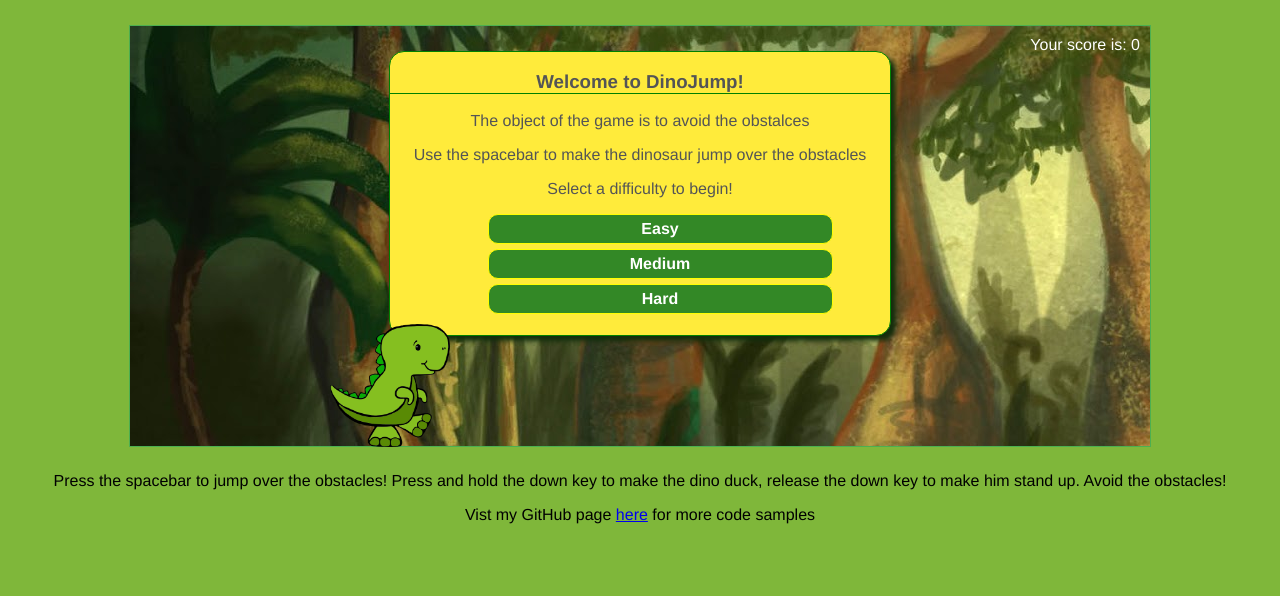
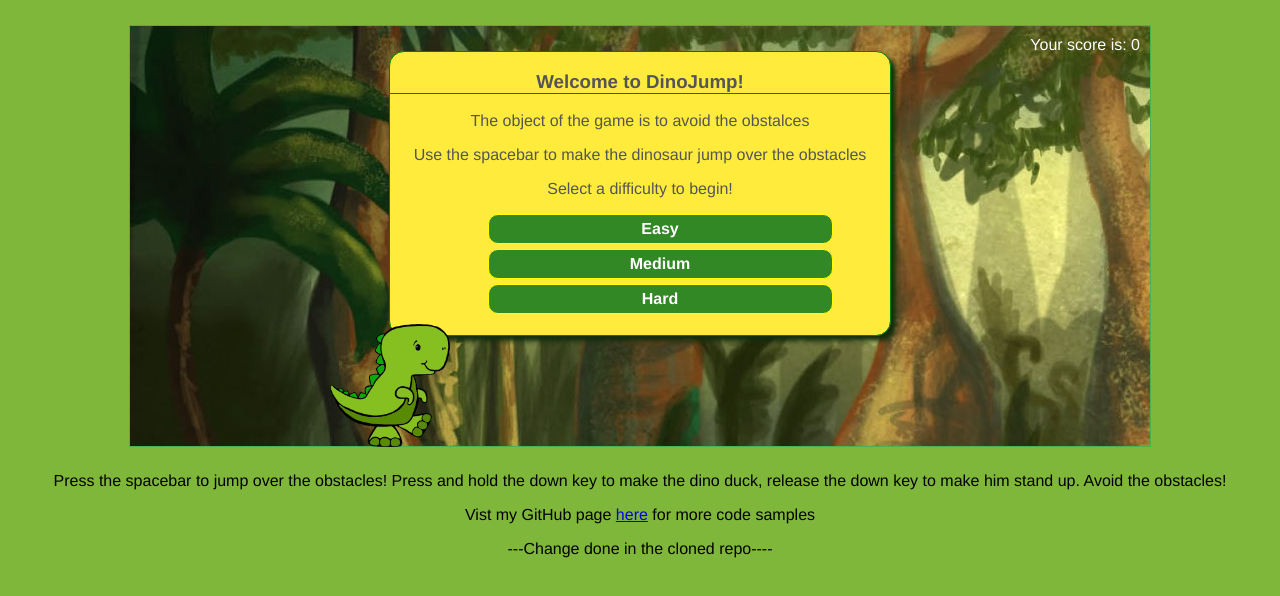
Before and after one commit to cbonaco1/dino_jump, a website built with webpack: page index.html in a window 1280 px wide. Built offline with nearby package versions, Linux system fonts and the light colour scheme.

Commit message:
Change to index done in clone

```diff
--- a/index.html
+++ b/index.html
@@ -73,5 +73,7 @@
       for more code samples
     </p>
 
+    <p>---Change done in the cloned repo----</p>
+
   </body>
 </html>
```
